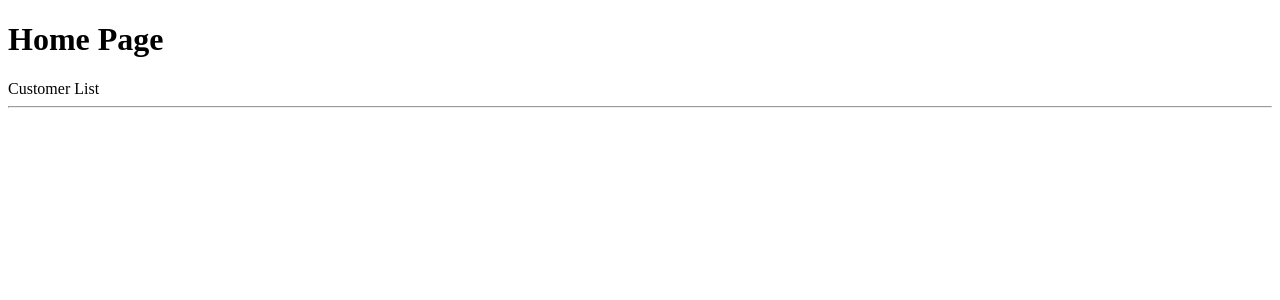
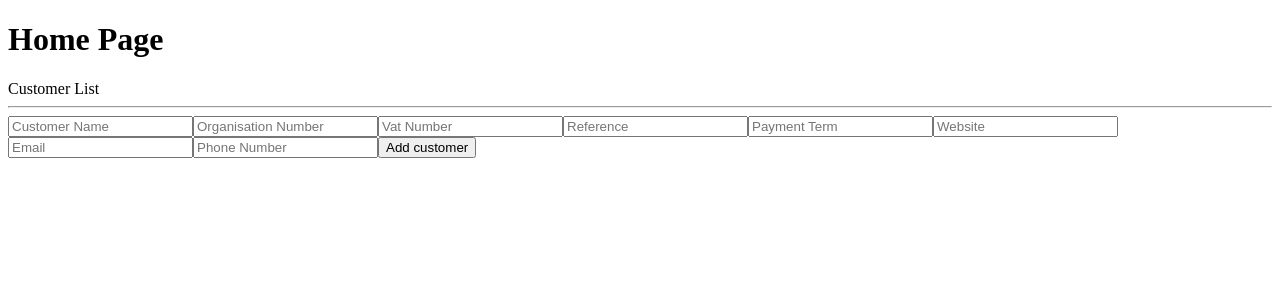
Before and after one commit to EvelinaBjorkman/js-business-task, a React (Create React App) app: page /home in a window 1280 px wide. Shown: the top 300 px of the page. Built offline with nearby package versions, Linux system fonts and the light colour scheme; no server answers.

Commit message:
Make Create customer inputs

```diff
--- a/src/components/CustomersList.jsx
+++ b/src/components/CustomersList.jsx
@@ -15,7 +15,7 @@ export default function CustomersList() {
     })
     .then(res => res.json())
     .then(data => {
-      console.log(data.results);
+      // console.log(data.results);
     })
   }
 
--- a/src/pages/HomePage.jsx
+++ b/src/pages/HomePage.jsx
@@ -1,12 +1,66 @@
-import React from 'react'
-import CustomersList from '../components/CustomersList'
+import React, { useState } from "react";
+import CustomersList from "../components/CustomersList";
 
 export default function HomePage() {
+  const [customerName, setCustomerName] = useState("");
+  const [organisationNr, setOrganisationNr] = useState("");
+  const [vatNr, setVatNr] = useState("");
+  const [reference, setReference] = useState("");
+  const [paymentTerm, setPaymentTerm] = useState("");
+  const [website, setWebsite] = useState("");
+  const [email, setEmail] = useState("");
+  const [phoneNr, setPhoneNr] = useState("");
+
+  function handleAddCustomer() {
+    console.log(customerName, email);
+  }
+
   return (
     <div>
       <h1>Home Page</h1>
-      <CustomersList/>
-      <hr/>
+      <CustomersList />
+      <hr />
+      <input
+        placeholder="Customer Name"
+        value={customerName}
+        onChange={(e) => setCustomerName(e.target.value)}
+      />
+      <input
+        placeholder="Organisation Number"
+        value={organisationNr}
+        onChange={(e) => setOrganisationNr(e.target.value)}
+      />
+      <input
+        placeholder="Vat Number"
+        value={vatNr}
+        onChange={(e) => setVatNr(e.target.value)}
+      />
+      <input
+        placeholder="Reference"
+        value={reference}
+        onChange={(e) => setReference(e.target.value)}
+      />
+      <input
+        placeholder="Payment Term"
+        value={paymentTerm}
+        onChange={(e) => setPaymentTerm(e.target.value)}
+      />
+      <input
+        placeholder="Website"
+        value={website}
+        onChange={(e) => setWebsite(e.target.value)}
+      />
+      <input
+        placeholder="Email"
+        value={email}
+        onChange={(e) => setEmail(e.target.value)}
+      />
+      <input
+        placeholder="Phone Number"
+        value={phoneNr}
+        onChange={(e) => setPhoneNr(e.target.value)}
+      />
+      <button onClick={handleAddCustomer}>Add customer</button>
     </div>
-  )
+  );
 }
```
